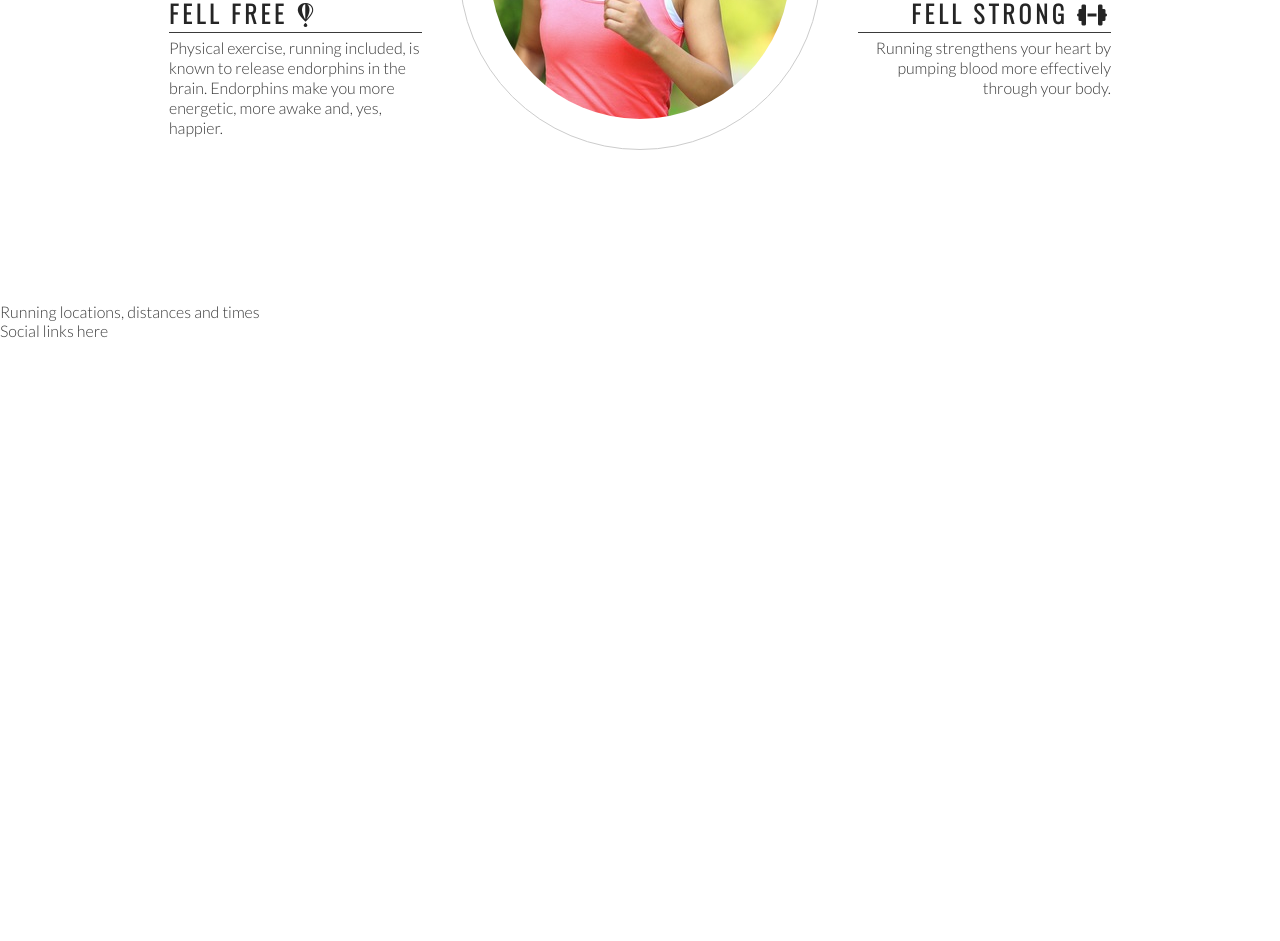
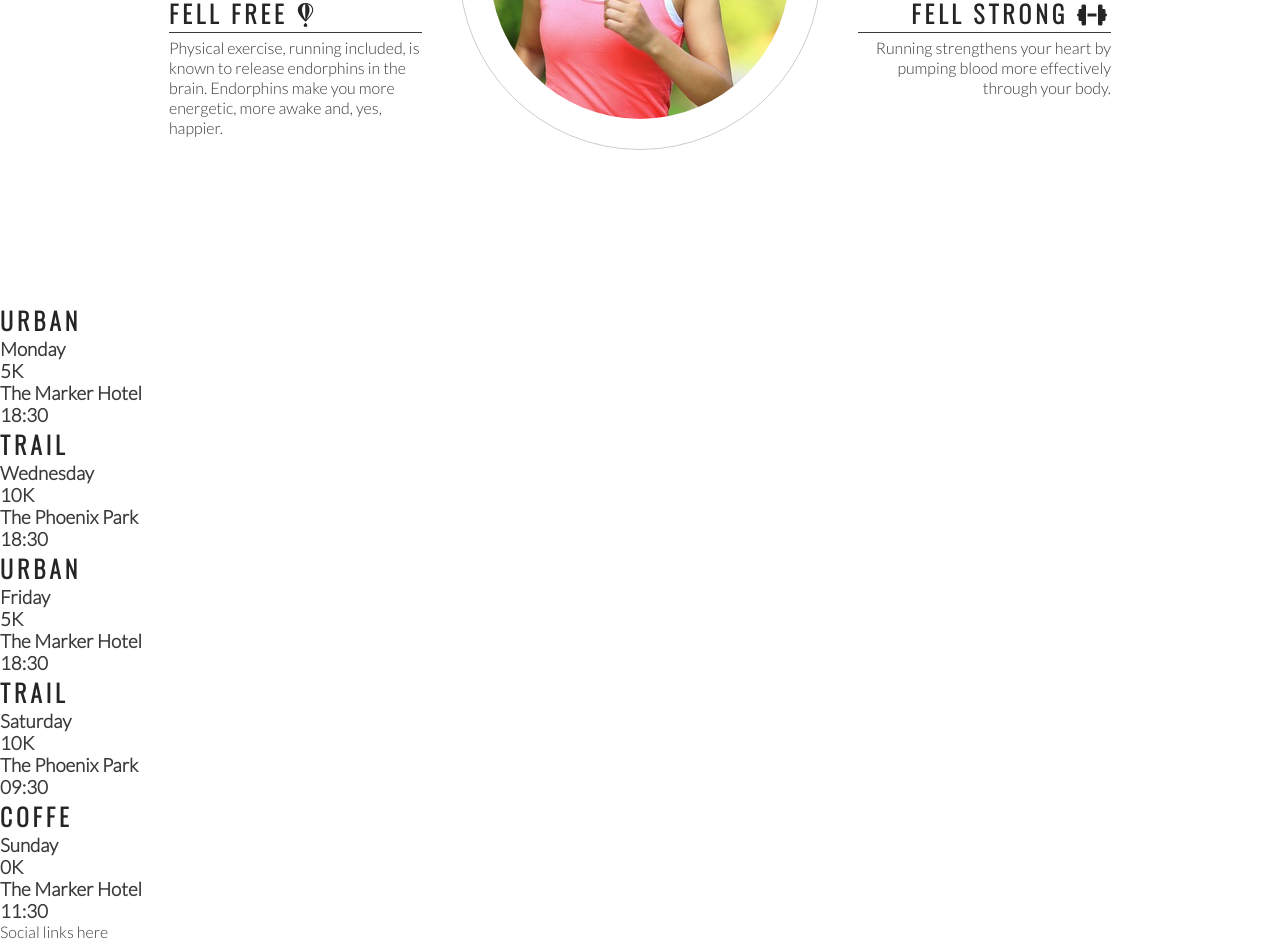
Before and after one commit to MeiryDiniz/love-running-first-class-project, a plain HTML site: page index.html in a window 1280 px wide. Shown: the part 993-1934 px from the top of the page. Before the commit the page ends 1333 px from the top, so only its background shows below. Drawn offline with nearby package versions, Linux system fonts and the light colour scheme.

Commit message:
Add meetup times main structure

```diff
--- a/index.html
+++ b/index.html
@@ -87,7 +87,41 @@
         </div>
     </section>
     <section>
-        Running locations, distances and times
+        <div>
+            <h2>Urban</h2>
+            <h3>Monday</h3>
+            <h3>5K</h3>
+            <h3>The Marker Hotel</h3>
+            <h3>18:30</h3>
+        </div>
+        <div>
+            <h2>Trail</h2>
+            <h3>Wednesday</h3>
+            <h3>10K</h3>
+            <h3>The Phoenix Park</h3>
+            <h3>18:30</h3>
+        </div>
+        <div>
+            <h2>Urban</h2>
+            <h3>Friday</h3>
+            <h3>5K</h3>
+            <h3>The Marker Hotel</h3>
+            <h3>18:30</h3>
+        </div>
+        <div>
+            <h2>Trail</h2>
+            <h3>Saturday</h3>
+            <h3>10K</h3>
+            <h3>The Phoenix Park</h3>
+            <h3>09:30</h3>
+        </div>
+        <div>
+            <h2>Coffe</h2>
+            <h3>Sunday</h3>
+            <h3>0K</h3>
+            <h3>The Marker Hotel</h3>
+            <h3>11:30</h3>
+        </div>
     </section>
     <footer>
         Social links here
```
